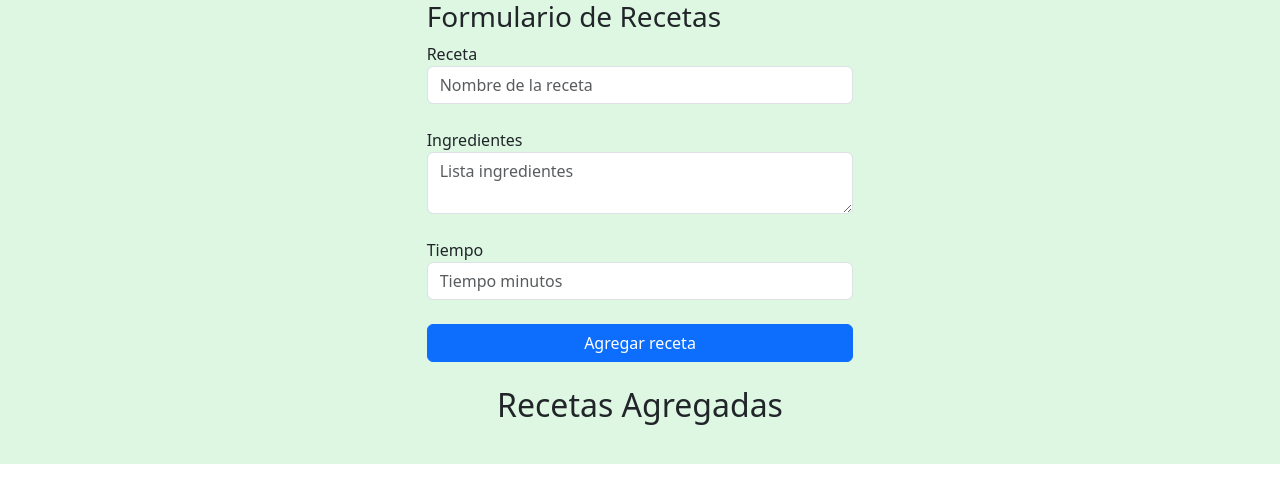
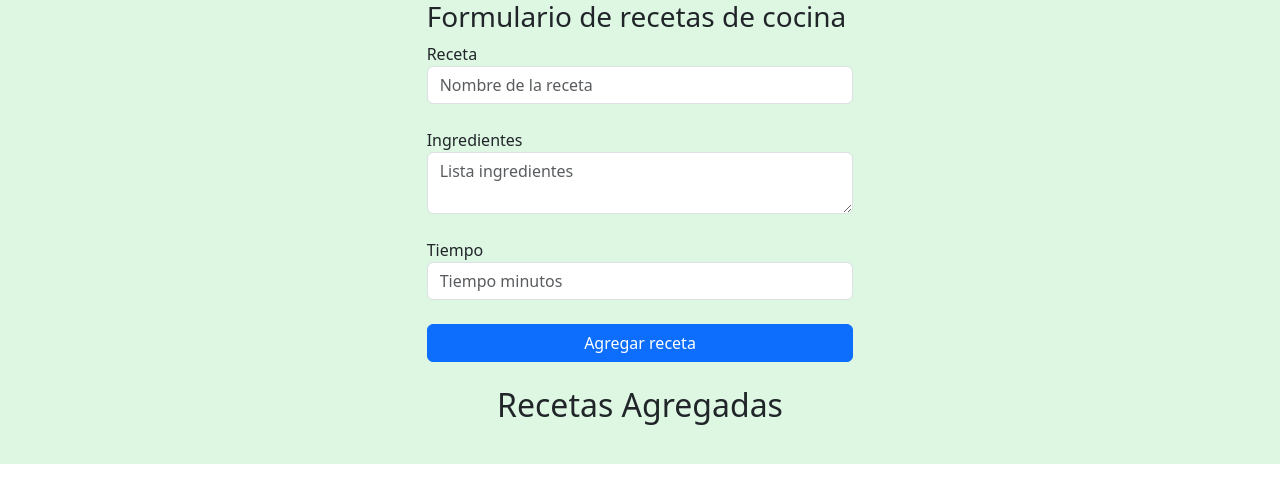
Before and after one commit to LuisDev14/app_recetas, a React (Create React App) app: page / in a window 1280 px wide. Shown: the top 502 px of the page. Built offline with nearby package versions, Linux system fonts and the light colour scheme.

Commit message:
[add] titulo de form

```diff
--- a/src/App.js
+++ b/src/App.js
@@ -44,11 +44,11 @@ function RecetaForm() {
   }, [recetasItems]);
 
   return (
-    <div style={{ backgroundColor: "#DDF7E3" }}>
+    <div style={{ backgroundColor: "#DDF7E3"}}>
       <div className="d-flex justify-content-center">
         <div className="col-md-4">
 
-          <h3>Formulario de Recetas</h3>
+          <h3>Formulario de recetas de cocina</h3>
 
           <label>Receta </label>
           <input
```
